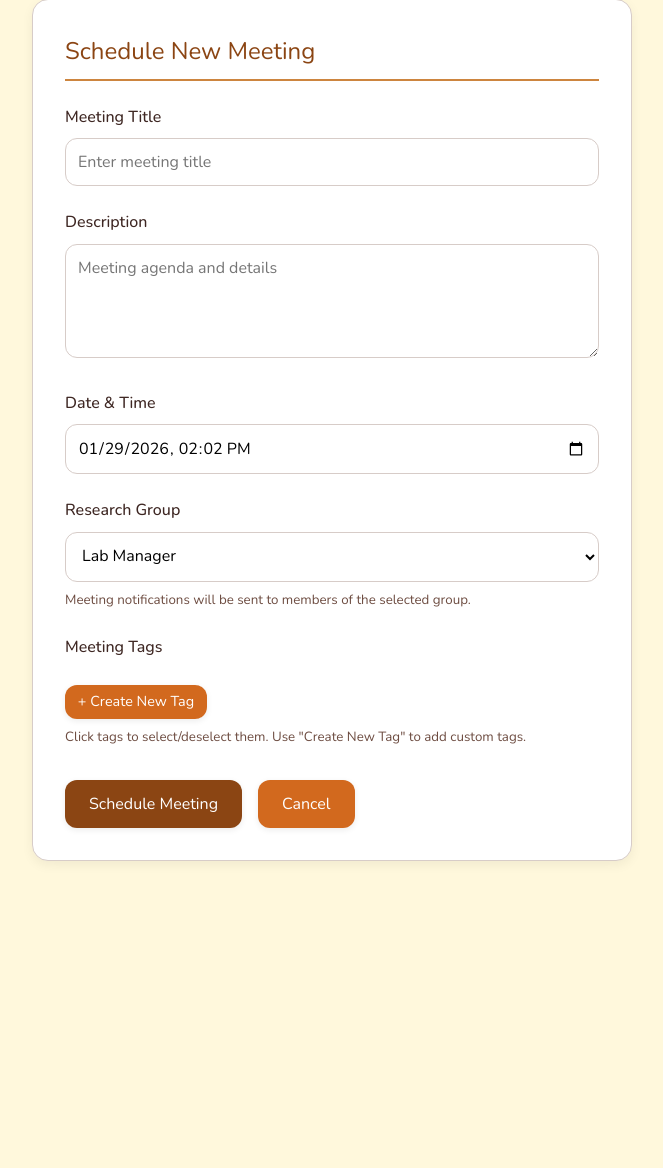
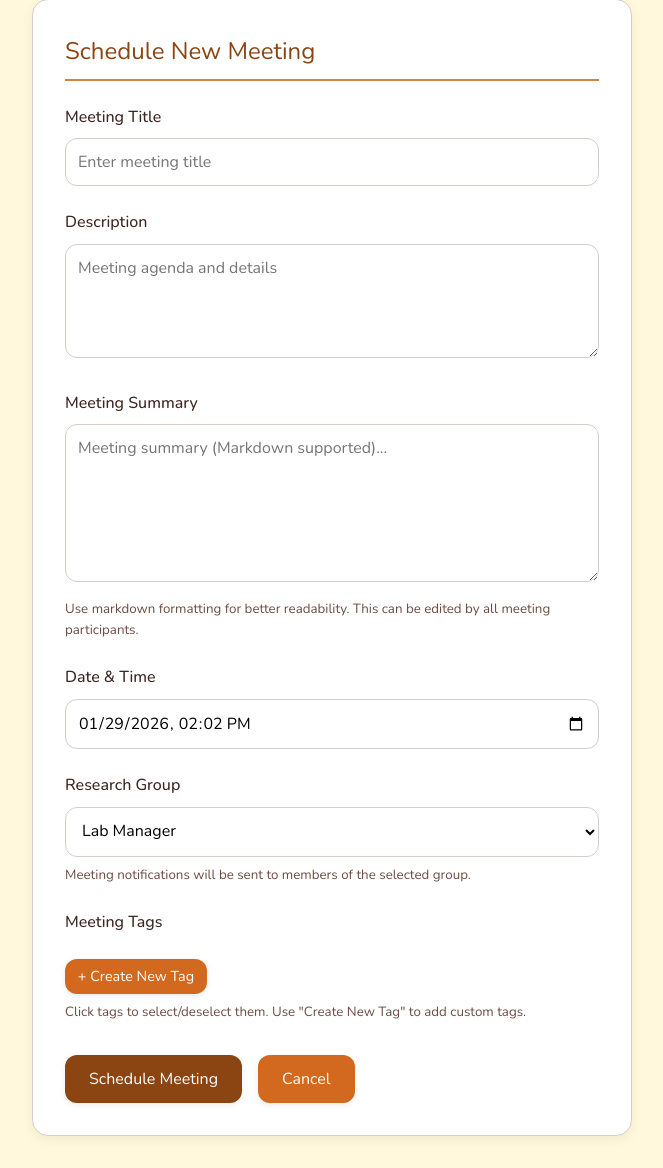
Before and after one commit to lokeshmohanty/labMan, a Flask app: page /meetings/create in a window 1280 px wide. Shown: the part 103-1271 px from the top of the page, without its empty margins (308-971 px from the left). Before the commit the page ends 964 px from the top, so only its background shows below. Run offline with Flask 3, Linux system fonts and the light colour scheme; the visitor is signed in with stand-in values (Sample User, id 1); data comes from the database, SQL or seed files in the repository; data that the repository does not hold is empty.

Commit message:
feat: add meeting summary

```diff
--- a/labman/lib/data.py
+++ b/labman/lib/data.py
@@ -83,6 +83,7 @@ def init_db():
             created_by INTEGER NOT NULL,
             group_id INTEGER,
             tags TEXT,
+            summary TEXT,
             created_at TIMESTAMP DEFAULT CURRENT_TIMESTAMP,
             FOREIGN KEY (created_by) REFERENCES users(id),
             FOREIGN KEY (group_id) REFERENCES research_groups(id)
--- a/labman/lib/meetings.py
+++ b/labman/lib/meetings.py
@@ -4,13 +4,13 @@ from labman.lib.email_queue import email_queue
 from datetime import datetime
 import calendar
 
-def create_meeting(title, description, meeting_time, created_by, group_id=None, tags=None):
+def create_meeting(title, description, meeting_time, created_by, group_id=None, tags=None, summary=None):
     """Create a new meeting"""
     try:
         tags_str = ','.join(tags) if tags else None
         cursor = execute_db(
-            'INSERT INTO meetings (title, description, meeting_time, created_by, group_id, tags) VALUES (?, ?, ?, ?, ?, ?)',
-            (title, description, meeting_time, created_by, group_id, tags_str)
+            'INSERT INTO meetings (title, description, meeting_time, created_by, group_id, tags, summary) VALUES (?, ?, ?, ?, ?, ?, ?)',
+            (title, description, meeting_time, created_by, group_id, tags_str, summary)
         )
         meeting_id = cursor.lastrowid
 
@@ -129,13 +129,13 @@ def get_meetings_by_group(group_id):
     ''', [group_id])
     return [dict(meeting) for meeting in meetings]
 
-def update_meeting(meeting_id, title, description, meeting_time, group_id=None, tags=None, send_notification=False):
+def update_meeting(meeting_id, title, description, meeting_time, group_id=None, tags=None, summary=None, send_notification=False):
     """Update meeting information"""
     try:
         tags_str = ','.join(tags) if tags else None
         execute_db(
-            'UPDATE meetings SET title = ?, description = ?, meeting_time = ?, group_id = ?, tags = ? WHERE id = ?',
-            (title, description, meeting_time, group_id, tags_str, meeting_id)
+            'UPDATE meetings SET title = ?, description = ?, meeting_time = ?, group_id = ?, tags = ?, summary = ? WHERE id = ?',
+            (title, description, meeting_time, group_id, tags_str, summary, meeting_id)
         )
 
         # Send notification if time changed
@@ -243,3 +243,21 @@ def get_meeting_responses(meeting_id):
         ORDER BY mr.response, u.name
     ''', [meeting_id])
     return [dict(r) for r in responses]
+
+def update_meeting_summary(meeting_id, summary):
+    """Update only the summary field of a meeting"""
+    try:
+        execute_db(
+            'UPDATE meetings SET summary = ? WHERE id = ?',
+            (summary, meeting_id)
+        )
+
+        # Log action
+        from flask import session
+        from labman.lib.audit import log_action
+        log_action(session.get('user_id'), "updated meeting summary", f"Meeting ID: {meeting_id}")
+
+        return True
+    except Exception as e:
+        print(f"Error updating meeting summary: {e}")
+        return False
--- a/labman/server.py
+++ b/labman/server.py
@@ -555,9 +555,10 @@ def create_meeting_route():
         group_id = request.form.get('group_id')
         tags_str = request.form.get('tags', '')
         tags = [t.strip() for t in tags_str.split(',') if t.strip()]
+        summary = request.form.get('summary', '')
 
         user = get_current_user()
-        if create_meeting(title, description, meeting_time, user['id'], group_id, tags):
+        if create_meeting(title, description, meeting_time, user['id'], group_id, tags, summary):
             flash('Meeting created successfully!', 'success')
             return redirect(url_for('meetings'))
         else:
@@ -597,12 +598,13 @@ def edit_meeting(meeting_id):
         group_id = request.form.get('group_id')
         tags_str = request.form.get('tags', '')
         tags = [t.strip() for t in tags_str.split(',') if t.strip()]
+        summary = request.form.get('summary', '')
 
         # Check if time changed
         old_time = meeting['meeting_time']
         time_changed = (new_time != old_time)
 
-        if update_meeting(meeting_id, title, description, new_time, group_id, tags, send_notification=time_changed):
+        if update_meeting(meeting_id, title, description, new_time, group_id, tags, summary, send_notification=time_changed):
             flash('Meeting updated successfully!', 'success')
             return redirect(url_for('meeting_detail', meeting_id=meeting_id))
         else:
@@ -642,6 +644,8 @@ def delete_meeting_route(meeting_id):
 @app.route('/meetings/<int:meeting_id>')
 @require_login
 def meeting_detail(meeting_id):
+    from labman.lib.groups import get_group_members
+
     meeting = get_meeting_by_id(meeting_id)
     if not meeting:
         flash('Meeting not found', 'error')
@@ -654,9 +658,15 @@ def meeting_detail(meeting_id):
     user = get_current_user()
     can_edit = user['is_admin'] or meeting['created_by'] == user['id']
 
+    # Check if user is a participant (can edit summary)
+    is_participant = False
+    if meeting['group_id']:
+        members = get_group_members(meeting['group_id'])
+        is_participant = any(m['id'] == user['id'] for m in members)
+
     contents = get_content(meeting_id=meeting_id)
     responses = get_meeting_responses(meeting_id)
-    return render_template('meeting_detail.html', meeting=meeting, contents=contents, responses=responses, can_edit=can_edit)
+    return render_template('meeting_detail.html', meeting=meeting, contents=contents, responses=responses, can_edit=can_edit, is_participant=is_participant)
 
 @app.route('/meetings/<int:meeting_id>/respond', methods=['POST'])
 @require_login
@@ -667,6 +677,37 @@ def respond_to_meeting(meeting_id):
         flash('Response recorded!', 'success')
     else:
         flash('Failed to record response', 'error')
+    return redirect(url_for('meeting_detail', meeting_id=meeting_id))
+
+@app.route('/meetings/<int:meeting_id>/update-summary', methods=['POST'])
+@require_login
+def update_meeting_summary_route(meeting_id):
+    from labman.lib.meetings import update_meeting_summary
+    from labman.lib.groups import get_group_members
+
+    meeting = get_meeting_by_id(meeting_id)
+    if not meeting:
+        flash('Meeting not found', 'error')
+        return redirect(url_for('meetings'))
+
+    user = get_current_user()
+
+    # Check if user is a participant (member of the meeting's group)
+    is_participant = False
+    if meeting['group_id']:
+        members = get_group_members(meeting['group_id'])
+        is_participant = any(m['id'] == user['id'] for m in members)
+
+    if not is_participant and not user['is_admin']:
+        flash('Only meeting participants can edit the summary', 'error')
+        return redirect(url_for('meeting_detail', meeting_id=meeting_id))
+
+    summary = request.form.get('summary', '')
+    if update_meeting_summary(meeting_id, summary):
+        flash('Meeting summary updated!', 'success')
+    else:
+        flash('Failed to update summary', 'error')
+
     return redirect(url_for('meeting_detail', meeting_id=meeting_id))
 
 # Content Management
--- a/labman/templates/base.html
+++ b/labman/templates/base.html
@@ -217,6 +217,11 @@
             background-color: #D32F2F;
             transform: translateY(-1px);
             box-shadow: 0 4px 10px rgba(0, 0, 0, 0.12);
+        }
+
+        .btn-sm {
+            padding: 0.4rem 0.8rem;
+            font-size: 0.875rem;
         }
 
         .form-group {
--- a/labman/templates/meeting_form.html
+++ b/labman/templates/meeting_form.html
@@ -17,6 +17,15 @@
             <label for="description">Description</label>
             <textarea id="description" name="description" class="form-control" rows="4"
                 placeholder="Meeting agenda and details">{% if meeting %}{{ meeting.description }}{% endif %}</textarea>
+        </div>
+
+        <div class="form-group">
+            <label for="summary">Meeting Summary</label>
+            <textarea id="summary" name="summary" class="form-control" rows="6"
+                placeholder="Meeting summary (Markdown supported)...">{% if meeting %}{{ meeting.summary }}{% endif %}</textarea>
+            <small style="color: var(--text-light); display: block; margin-top: 0.5rem;">
+                Use markdown formatting for better readability. This can be edited by all meeting participants.
+            </small>
         </div>
 
         <div class="form-group">
```
Also changed, not shown: labman/templates/meeting_detail.html (+66 -0 lines).
